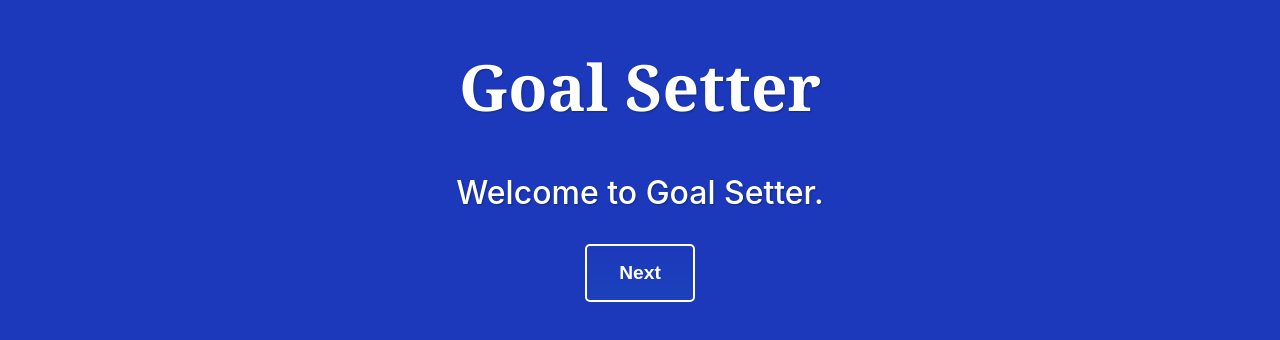
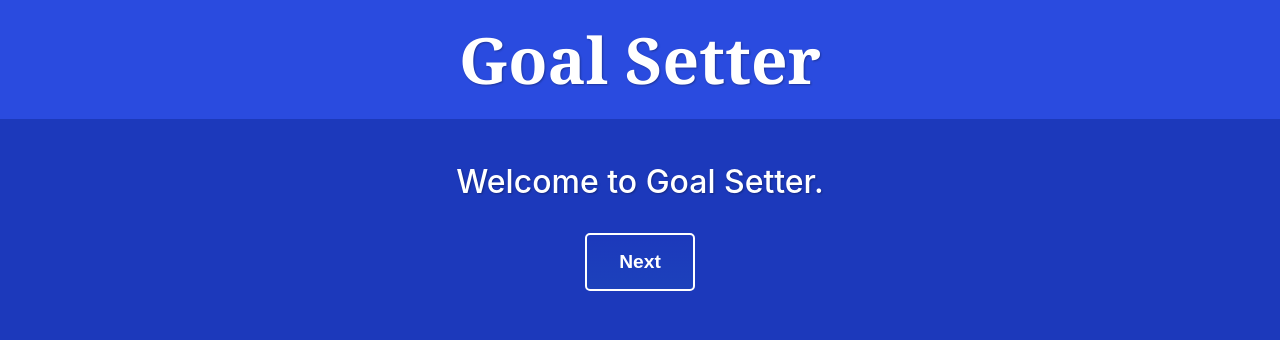
Before and after one commit to joseph-ford10/goal-setter, a React (Create React App) app: page / in a window 1280 px wide. Shown: the top 340 px of the page. Built offline with nearby package versions, Linux system fonts and the light colour scheme.

Commit message:
Style page heading

```diff
--- a/src/index.css
+++ b/src/index.css
@@ -8,7 +8,9 @@ body {
   color: white;
   font-size: 2rem;
   text-align: center;
-  text-shadow: 1px 1px 2px rgba(0, 0, 0, 0.3)
+  text-shadow: 1px 1px 2px rgba(0, 0, 0, 0.3);
+  margin: 0;
+  padding: 0;
 }
 
 
@@ -76,4 +78,11 @@ input {
 
 h1 {
   font-family: Georgia;
+  background-color: #2A4BDF;
+  margin-top: 0;
+  padding: 1rem;
 }
+
+form {
+  margin: 1rem;
+}
```
